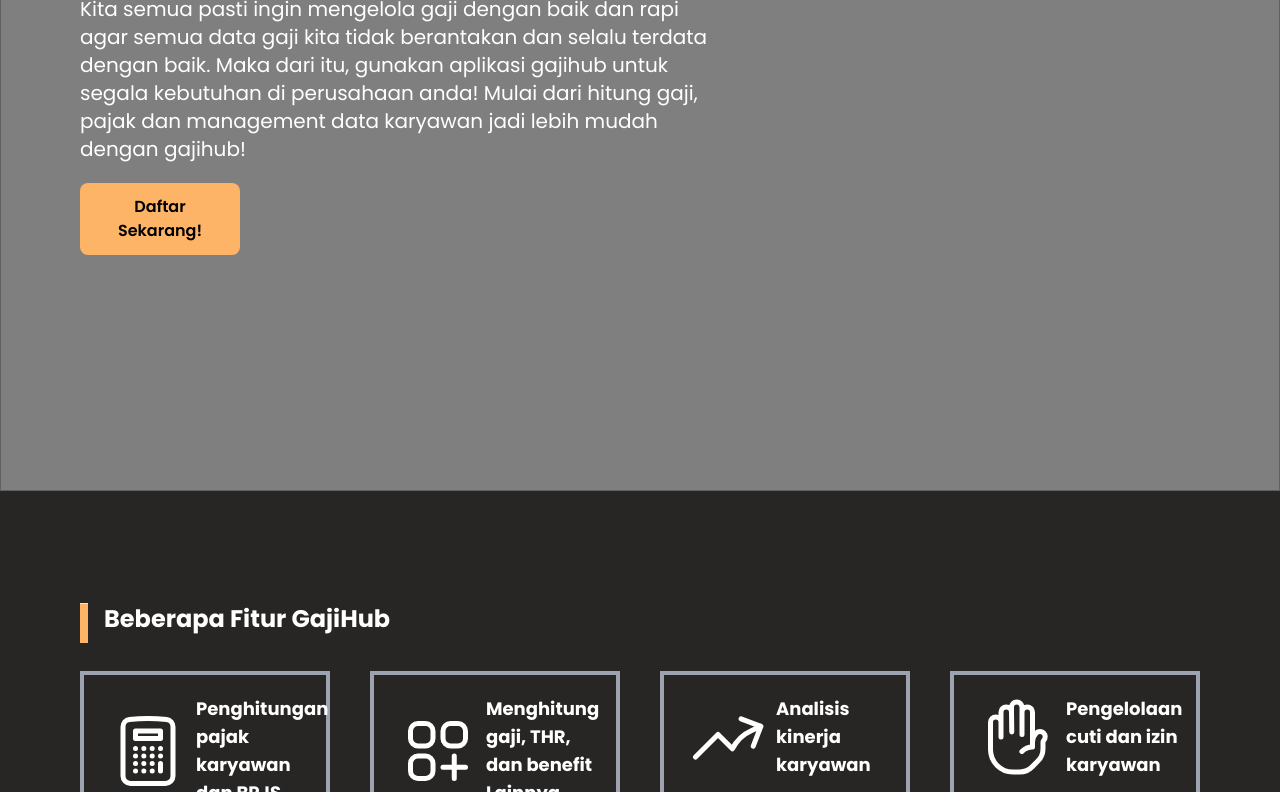
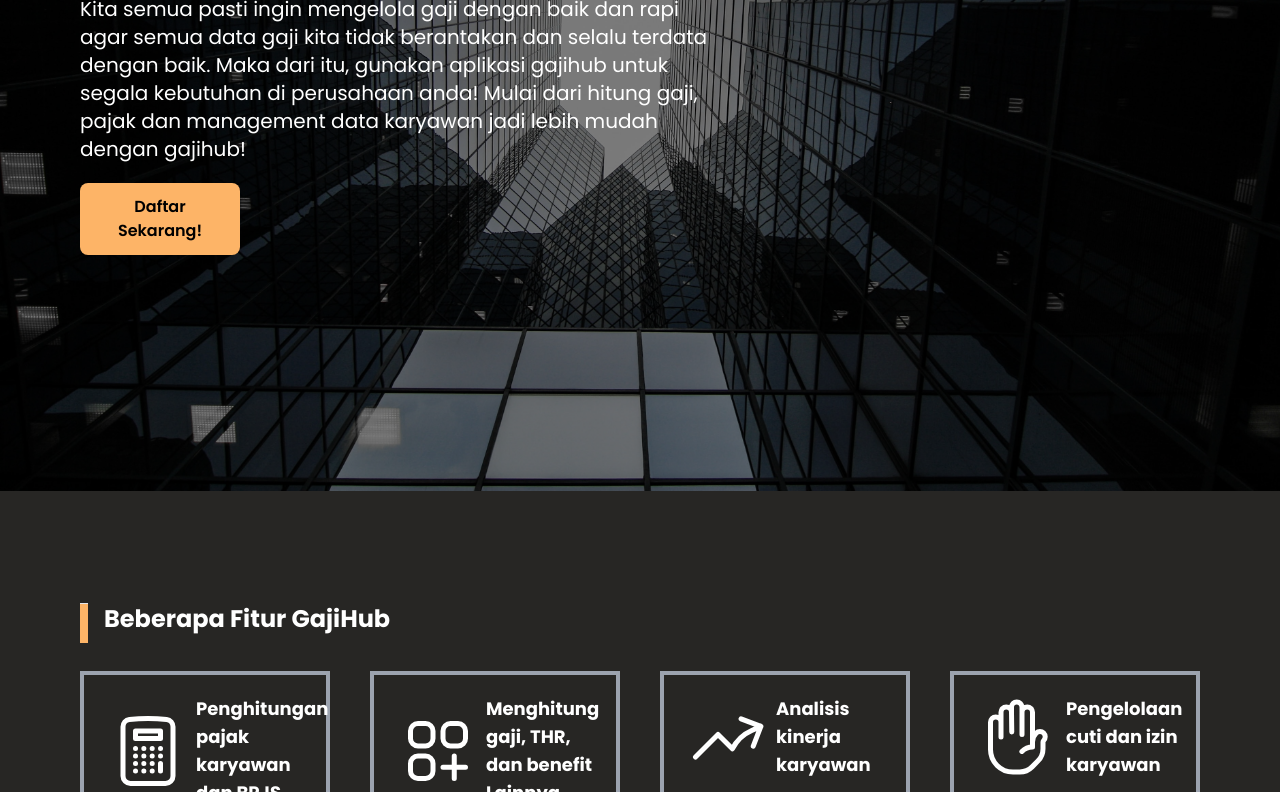
Before and after one commit to CahyaAgong/kledo-web-design, a website: page index.html in a window 1280 px wide. Shown: the part 309-1101 px from the top of the page. Drawn offline with Linux system fonts and the light colour scheme; the site is published under a folder, as on GitHub Pages, so addresses that start at the root find nothing.

Commit message:
change directory image.

```diff
--- a/index.html
+++ b/index.html
@@ -16,7 +16,7 @@
     <section>
       <div class="relative flex">
         <img
-          src="/public/img/bg3.jpg"
+          src="public/img/bg3.jpg"
           class="w-full h-screen bg-cover"
           alt="payroll app"
         />
```
